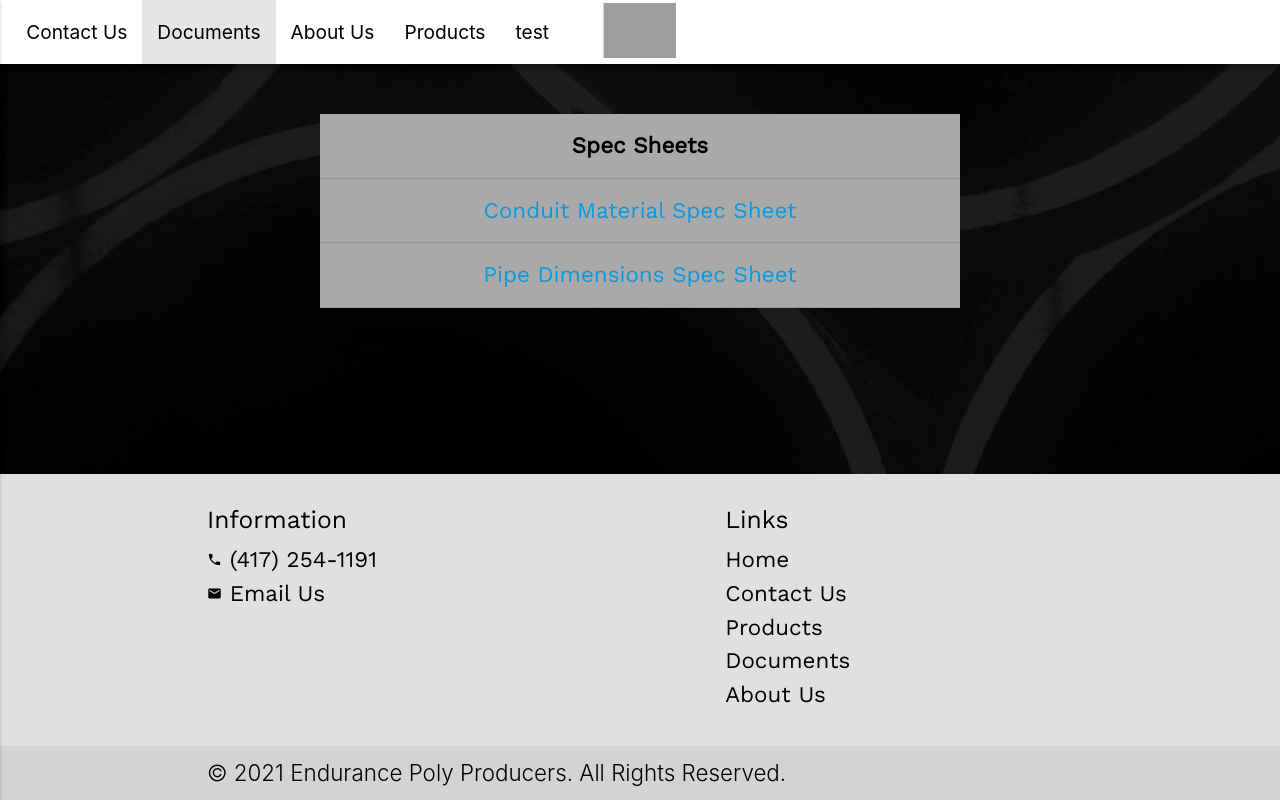
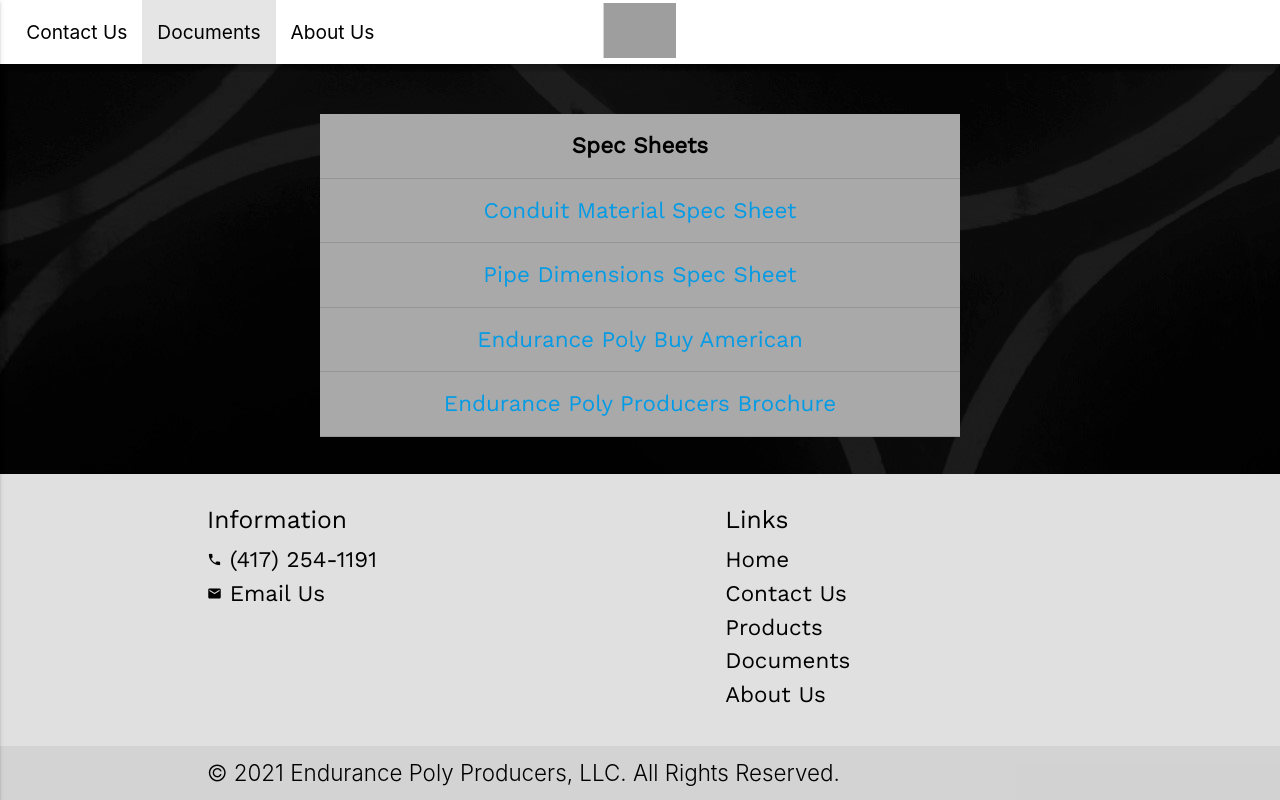
Before and after one commit to mcfalld/EndurancePolyProducers, a PHP site: page /documents.php in a window 1280 px wide. Run offline with PHP 8.4, Linux system fonts and the light colour scheme; some libraries are stand-ins or nearby versions; grey boxes are pictures that could not be loaded.

Commit message:
Add Documents, hide unfinished pages

```diff
--- a/documents.php
+++ b/documents.php
@@ -14,7 +14,7 @@
     <!-- <h1 class="center-align"></h1> -->
 
     <div class="centered" style="margin: 50px auto 0 auto; text-align: center">
-    <table class="centered"style="background:darkgrey; width: 50%; margin:0 auto 0 auto">
+    <table class="centered stripped"style="background:darkgrey; width: 50%; margin:0 auto 0 auto">
     <colgroup>
     <col  />
 </colgroup>
@@ -29,6 +29,16 @@
     <tr>
     <td>
     <a href='/docs/Pipe Dimensions Spec Sheet.pdf'>Pipe Dimensions Spec Sheet</a>
+    </td>
+    </tr>
+    <tr>
+    <td>
+    <a href='/docs/Endurance Poly Buy American.pdf'>Endurance Poly Buy American</a>
+    </td>
+    </tr>
+    <tr>
+    <td>
+    <a href='/docs/Endurance Poly Producers brochure.pdf'>Endurance Poly Producers Brochure</a>
     </td>
     </tr>
 
--- a/footer.php
+++ b/footer.php
@@ -25,7 +25,7 @@
   </div>
   <div class="black-text footer-copyright">
     <div class="container">
-      © 2021 Endurance Poly Producers. All Rights Reserved.
+      © 2021 Endurance Poly Producers, LLC. All Rights Reserved.
       <!-- <a class="black-text text-lighten-4 right" href="#!">More Links</a> -->
     </div>
   </div>
--- a/head.php
+++ b/head.php
@@ -2,7 +2,7 @@
     <title>
         Endurance Poly Producers
     </title>
-
+    <link rel="shortcut icon" href="./images/logoEmblem.jpeg" type="image/x-icon">
     <link rel="stylesheet" href="https://cdnjs.cloudflare.com/ajax/libs/materialize/1.0.0/css/materialize.min.css">
     <link rel="stylesheet" href="https://fonts.googleapis.com/icon?family=Material+Icons">
     <link rel="stylesheet" href="https://cdnjs.cloudflare.com/ajax/libs/materialize/0.100.2/css/materialize.min.css">
--- a/navbar.php
+++ b/navbar.php
@@ -19,8 +19,8 @@ function active($currect_page){
             <li class="<?php active('contact.php');?>" ><a href="contact.php" class="homelink black-text">Contact Us</a></li>
             <li class="<?php active('documents.php');?>"><a href="documents.php" class="homelink black-text">Documents</a></li>
             <li class="<?php active('about.php');?>"><a href="about.php" class="homelink black-text">About Us</a></li>
-            <li class="<?php active('products.php');?>"><a href="products.php" class="homelink black-text">Products</a></li>
-            <li class="<?php active('test.php');?>"><a href="test.php" class="homelink black-text">test</a></li>
+            <!-- <li class="<?php active('products.php');?>"><a href="products.php" class="homelink black-text">Products</a></li> -->
+            <!-- <li class="<?php active('test.php');?>"><a href="test.php" class="homelink black-text">test</a></li> -->
 
             <li></li>
 <!-- style="margin: auto auto auto 100px" -->
@@ -34,7 +34,7 @@ function active($currect_page){
         <li><a href="contact.php">Contact Us</a></li>
         <li><a href="documents.php">Documents</a></li>
         <li><a href="about.php">About Us</a></li>
-        <li><a href="products.php">Products</a></li>
+        <!-- <li><a href="products.php">Products</a></li> -->
   </ul>
 
 
```
Also changed, not shown: about.php (+4 -4 lines), index.php (+4 -4 lines), images/logoEmblem.jpeg (added), 4 other files.
